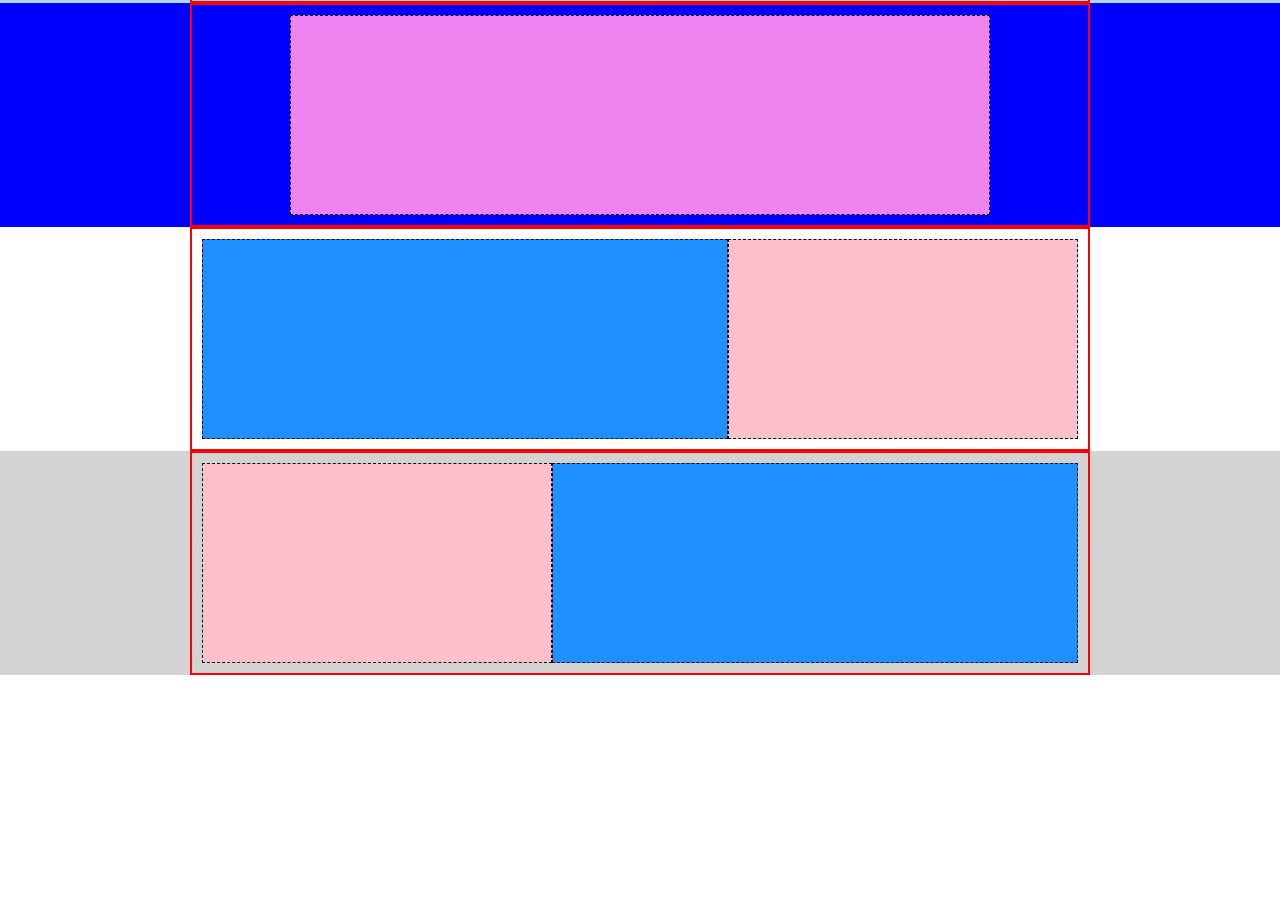
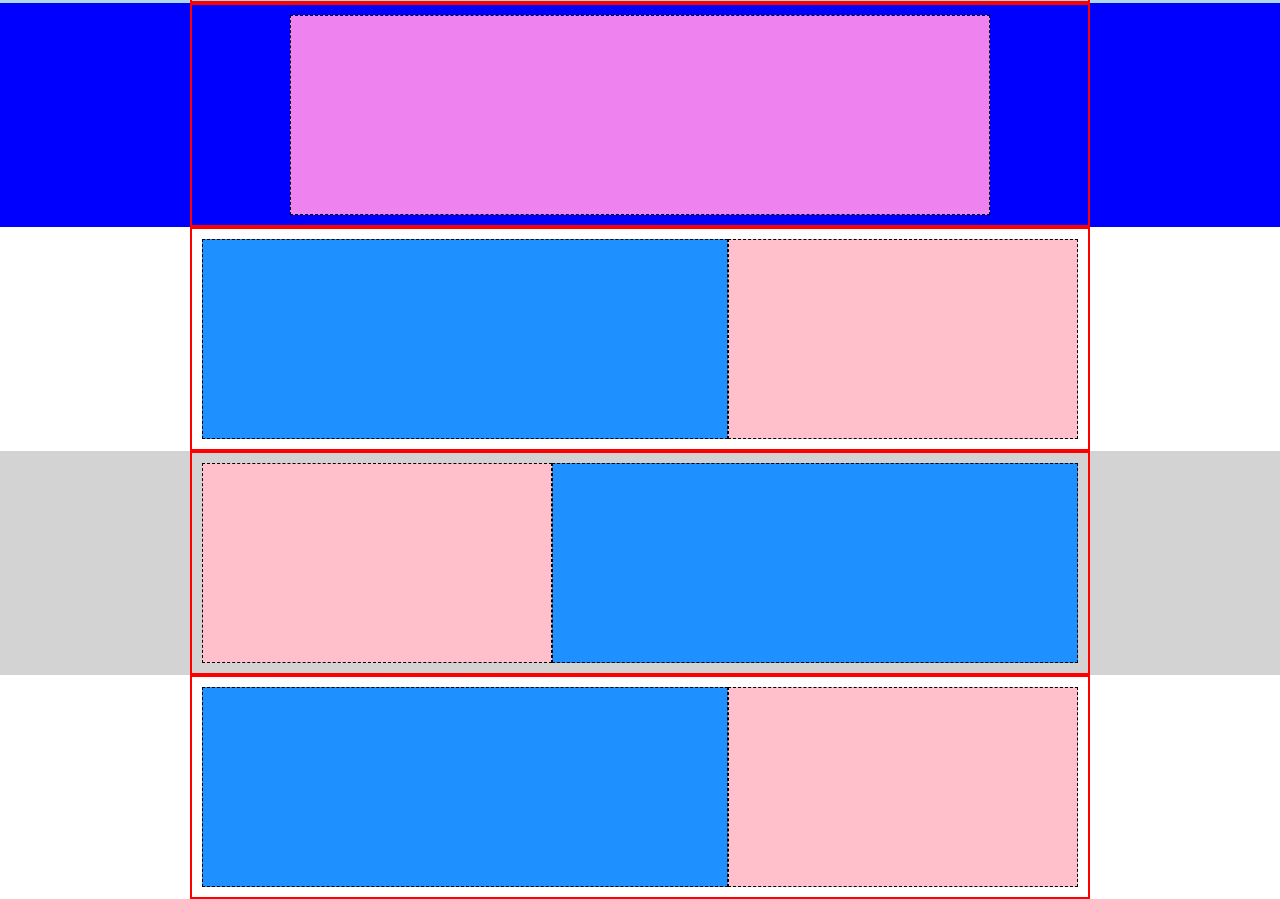
Before and after one commit to Brody14/htmlcss-struttura-discord, a plain HTML site: page index.html in a window 1280 px wide. Shown: the part 63-962 px from the top of the page. Before the commit the page ends 800 px from the top, so only its background shows below. Drawn offline with Linux system fonts and the light colour scheme.

Commit message:
FEAT 3rd main section added

```diff
--- a/index.html
+++ b/index.html
@@ -60,6 +60,14 @@
         </section>
 
         <!-- terza sezione -->
+        <section>
+            <div class="container">
+                <div class="row row-cols-2">
+                    <div class="col img"></div>
+                    <div class="col text"></div>
+                </div>
+            </div>
+        </section>
 
         <!-- quarta sezione -->
     </main>
```
